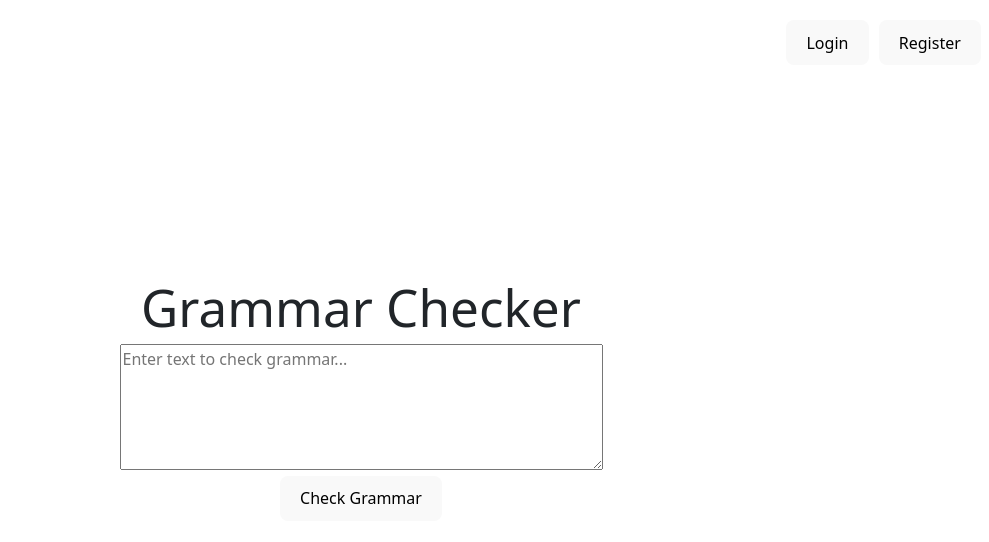
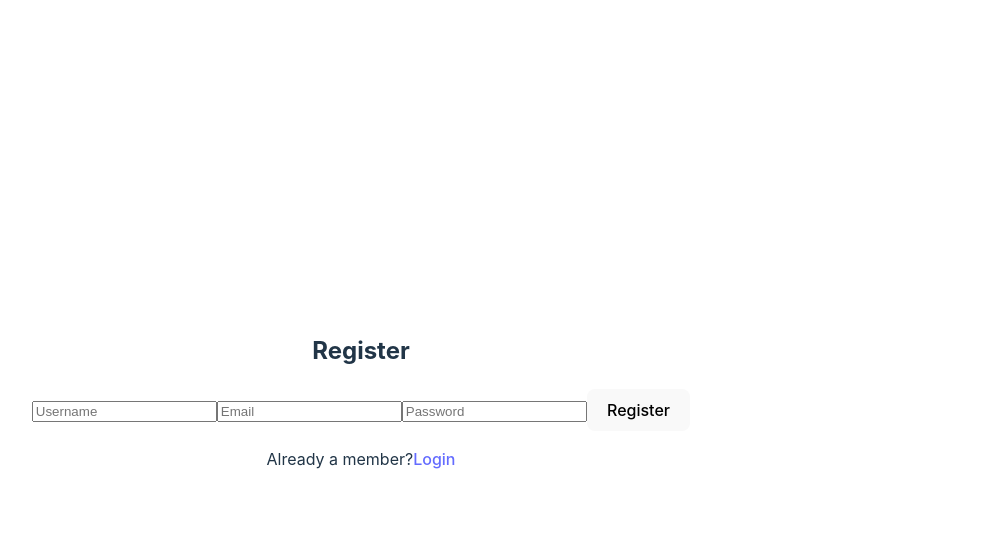
Before and after one commit to imred42/hunspell_live, a React (Vite) app in the folder correction_tool_frontend/: page /register in a window 1280 px wide. Shown: the top 542 px of the page, without its empty margins (279-1268 px from the left). Built offline with nearby package versions, Linux system fonts and the light colour scheme; no server answers.

Commit message:
setup front pages

```diff
--- a/correction_tool_frontend/package.json
+++ b/correction_tool_frontend/package.json
@@ -14,7 +14,9 @@
     "bootstrap": "^5.3.3",
     "react": "^18.3.1",
     "react-bootstrap": "^2.10.5",
-    "react-dom": "^18.3.1"
+    "react-dom": "^18.3.1",
+    "react-router-dom": "^6.26.2",
+    "react-toastify": "^10.0.5"
   },
   "devDependencies": {
     "@eslint/js": "^9.11.1",
--- a/correction_tool_frontend/src/App.tsx
+++ b/correction_tool_frontend/src/App.tsx
@@ -1,55 +1,14 @@
-import React, { useState } from 'react';
-import axios from 'axios';
+import React from 'react';
+import { ToastContainer } from 'react-toastify';
+import 'react-toastify/dist/ReactToastify.css';
+import { Outlet } from 'react-router-dom';
 import './App.css';
-import Login from './components/Login';
-import Register from './components/Register';
 
 function App() {
-  const [text, setText] = useState('');
-  const [result, setResult] = useState<null | {
-    is_correct: boolean;
-    original_text: string;
-    corrected_text: string;
-  }>(null);
-  const [showLogin, setShowLogin] = useState(false);
-  const [showRegister, setShowRegister] = useState(false);
-
-  const handleCheck = async () => {
-    try {
-      const response = await axios.post('http://localhost:8000/api/check-grammar/', { text });
-      setResult(response.data);
-      setText(response.data.corrected_text);
-    } catch (error) {
-      console.error('Error checking grammar:', error);
-    }
-  };
-
   return (
     <div className="App">
-      <div className="auth-buttons">
-        <button onClick={() => setShowLogin(true)}>Login</button>
-        <button onClick={() => setShowRegister(true)}>Register</button>
-      </div>
-      <h1>Grammar Checker</h1>
-      <textarea
-        value={text}
-        onChange={(e) => setText(e.target.value)}
-        placeholder="Enter text to check grammar..."
-        rows={5}
-        cols={50}
-      />
-      <br />
-      <button onClick={handleCheck}>Check Grammar</button>
-      {result && (
-        <div className="result">
-          <h2>Result:</h2>
-          <p>Is Correct: {result.is_correct ? 'Yes' : 'No'}</p>
-          <p>Original Text: {result.original_text}</p>
-          <p>Corrected Text: {result.corrected_text}</p>
-        </div>
-      )}
-      {showLogin && <Login onClose={() => setShowLogin(false)} />}
-      {showRegister && <Register onClose={() => setShowRegister(false)} />}
+      <Outlet />
+      <ToastContainer position="top-center" />
     </div>
   );
 }
--- /dev/null
+++ b/correction_tool_frontend/src/components/Dashboard.tsx
@@ -0,0 +1,71 @@
+import React, { useState } from 'react';
+import axios from 'axios';
+import { useNavigate } from 'react-router-dom';
+import { API_BASE_URL } from '../utils/config';
+
+function Dashboard() {
+  const [text, setText] = useState('');
+  const [result, setResult] = useState<null | {
+    is_correct: boolean;
+    original_text: string;
+    corrected_text: string;
+  }>(null);
+  const [showCorrectedField, setShowCorrectedField] = useState(false);
+  const navigate = useNavigate();
+
+  const handleCheck = async () => {
+    try {
+      const response = await axios.post(`${API_BASE_URL}/api/check-grammar/`, { text });
+      setResult(response.data);
+      setShowCorrectedField(true);
+    } catch (error) {
+      console.error('Error checking grammar:', error);
+    }
+  };
+
+  const handleCorrectedTextChange = (e: React.ChangeEvent<HTMLTextAreaElement>) => {
+    if (result) {
+      setResult({ ...result, corrected_text: e.target.value });
+    }
+  };
+
+  return (
+    <div className="Dashboard">
+      <div className="header">
+        <h1>Grammar Checker</h1>
+        <button className="login-button" onClick={() => navigate('/login')}>Login</button>
+      </div>
+      <div className="content">
+        <textarea
+          value={text}
+          onChange={(e) => setText(e.target.value)}
+          placeholder="Enter text to check grammar..."
+          rows={5}
+          cols={50}
+        />
+        <br />
+        <button onClick={handleCheck}>Check Grammar</button>
+        {showCorrectedField && result && (
+          <div className="corrected-field">
+            <h2>Corrected Text:</h2>
+            <textarea
+              value={result.corrected_text}
+              onChange={handleCorrectedTextChange}
+              rows={5}
+              cols={50}
+            />
+          </div>
+        )}
+        {result && (
+          <div className="result">
+            <h2>Result:</h2>
+            <p>Is Correct: {result.is_correct ? 'Yes' : 'No'}</p>
+            <p>Original Text: {result.original_text}</p>
+          </div>
+        )}
+      </div>
+    </div>
+  );
+}
+
+export default Dashboard;
--- /dev/null
+++ b/correction_tool_frontend/src/components/ErrorPage.tsx
@@ -0,0 +1,19 @@
+import React from 'react';
+import { useRouteError } from 'react-router-dom';
+
+function ErrorPage() {
+  const error = useRouteError();
+  console.error(error);
+
+  return (
+    <div id="error-page">
+      <h1>Oops!</h1>
+      <p>Sorry, an unexpected error has occurred.</p>
+      <p>
+        <i>{error.statusText || error.message}</i>
+      </p>
+    </div>
+  );
+}
+
+export default ErrorPage;
--- a/correction_tool_frontend/src/components/Login.tsx
+++ b/correction_tool_frontend/src/components/Login.tsx
@@ -1,29 +1,29 @@
 import React, { useState } from 'react';
 import axios from 'axios';
+import { useNavigate, Link } from 'react-router-dom';
+import { toast } from 'react-toastify';
+import { API_BASE_URL } from '../utils/config';
 
-interface LoginProps {
-  onClose: () => void;
-}
-
-const Login: React.FC<LoginProps> = ({ onClose }) => {
+const Login: React.FC = () => {
   const [username, setUsername] = useState('');
   const [password, setPassword] = useState('');
+  const navigate = useNavigate();
 
   const handleLogin = async (e: React.FormEvent) => {
     e.preventDefault();
     try {
-      const response = await axios.post('http://localhost:8000/auth/login/', { username, password });
+      const response = await axios.post(`${API_BASE_URL}/auth/login/`, { username, password });
       console.log('Login successful', response.data);
-      // Handle successful login (e.g., store token, update app state)
-      onClose();
+      toast.success('Login successful');
+      navigate('/');
     } catch (error) {
       console.error('Login failed', error);
+      toast.error('Login failed');
     }
   };
 
   return (
-    <div className="modal">
-      <div className="modal-content">
+    <div className="auth-form">
       <h2>Login</h2>
       <form onSubmit={handleLogin}>
         <input
@@ -40,8 +40,10 @@ const Login: React.FC<LoginProps> = ({ onClose }) => {
         />
         <button type="submit">Login</button>
       </form>
-        <button onClick={onClose}>Close</button>
-      </div>
+      <p>
+        Not a member yet?
+        <Link to="/register">Register</Link>
+      </p>
     </div>
   );
 };
--- a/correction_tool_frontend/src/components/Register.tsx
+++ b/correction_tool_frontend/src/components/Register.tsx
@@ -1,78 +1,60 @@
 import React, { useState } from 'react';
 import axios from 'axios';
-import { Container, Row, Col, Form, Button, Alert } from 'react-bootstrap';
-import 'bootstrap/dist/css/bootstrap.min.css';
+import { useNavigate, Link } from 'react-router-dom';
+import { toast } from 'react-toastify';
+import { API_BASE_URL } from '../utils/config';
 
 const Register: React.FC = () => {
   const [username, setUsername] = useState('');
   const [password, setPassword] = useState('');
   const [email, setEmail] = useState('');
-  const [error, setError] = useState('');
-  const [success, setSuccess] = useState('');
+  const navigate = useNavigate();
 
   const handleRegister = async (e: React.FormEvent) => {
     e.preventDefault();
     try {
-      const response = await axios.post('http://localhost:8000/auth/register/', { username, password, email });
+      const response = await axios.post(`${API_BASE_URL}/auth/register/`, { username, password, email });
       console.log('Registration successful', response.data);
-      setSuccess('Registration successful! You can now log in.');
-      setError('');
-      // Clear form fields
-      setUsername('');
-      setPassword('');
-      setEmail('');
+      toast.success('Registration successful! You can now log in.');
+      navigate('/login');
     } catch (error) {
       console.error('Registration failed', error);
-      setError('Registration failed. Please try again.');
-      setSuccess('');
+      toast.error('Registration failed. Please try again.');
     }
   };
 
   return (
-    <Container className="mt-5">
-      <Row className="justify-content-center">
-        <Col md={6}>
-          <h2 className="text-center mb-4">Register</h2>
-          {error && <Alert variant="danger">{error}</Alert>}
-          {success && <Alert variant="success">{success}</Alert>}
-          <Form onSubmit={handleRegister}>
-            <Form.Group className="mb-3" controlId="formUsername">
-              <Form.Label>Username</Form.Label>
-              <Form.Control
+    <div className="auth-form">
+      <h2>Register</h2>
+      <form onSubmit={handleRegister}>
+        <input
           type="text"
-                placeholder="Enter username"
+          placeholder="Username"
           value={username}
           onChange={(e) => setUsername(e.target.value)}
           required
         />
-            </Form.Group>
-            <Form.Group className="mb-3" controlId="formEmail">
-              <Form.Label>Email address</Form.Label>
-              <Form.Control
+        <input
           type="email"
-                placeholder="Enter email"
+          placeholder="Email"
           value={email}
           onChange={(e) => setEmail(e.target.value)}
           required
         />
-            </Form.Group>
-            <Form.Group className="mb-3" controlId="formPassword">
-              <Form.Label>Password</Form.Label>
-              <Form.Control
+        <input
           type="password"
           placeholder="Password"
           value={password}
           onChange={(e) => setPassword(e.target.value)}
           required
         />
-            </Form.Group>
-            <Button variant="primary" type="submit" className="w-100">
-              Register
-            </Button>
-          </Form>
-        </Col>
-      </Row>
-    </Container>
+        <button type="submit">Register</button>
+      </form>
+      <p>
+        Already a member?
+        <Link to="/login">Login</Link>
+      </p>
+    </div>
   );
 };
 
--- a/correction_tool_frontend/src/main.tsx
+++ b/correction_tool_frontend/src/main.tsx
@@ -1,10 +1,10 @@
-import { StrictMode } from 'react'
-import { createRoot } from 'react-dom/client'
-import App from './App.tsx'
+import React from 'react'
+import ReactDOM from 'react-dom/client'
+import AppRouter from './router'
 import './index.css'
 
-createRoot(document.getElementById('root')!).render(
-  <StrictMode>
-    <App />
-  </StrictMode>,
+ReactDOM.createRoot(document.getElementById('root')!).render(
+  <React.StrictMode>
+    <AppRouter />
+  </React.StrictMode>,
 )
--- /dev/null
+++ b/correction_tool_frontend/src/router.tsx
@@ -0,0 +1,35 @@
+import React from 'react';
+import { createBrowserRouter, RouterProvider } from 'react-router-dom';
+import App from './App';
+import Login from './components/Login';
+import Register from './components/Register';
+import Dashboard from './components/Dashboard';
+import ErrorPage from './components/ErrorPage';
+
+const router = createBrowserRouter([
+  {
+    path: '/',
+    element: <App />,
+    errorElement: <ErrorPage />,
+    children: [
+      {
+        index: true,
+        element: <Dashboard />,
+      },
+      {
+        path: 'login',
+        element: <Login />,
+      },
+      {
+        path: 'register',
+        element: <Register />,
+      },
+    ],
+  },
+]);
+
+const AppRouter = () => {
+  return <RouterProvider router={router} />;
+};
+
+export default AppRouter;
--- /dev/null
+++ b/correction_tool_frontend/src/utils/config.js
@@ -0,0 +1,8 @@
+const getApiBaseUrl = () => {
+    if (import.meta.env.PROD) {
+        return import.meta.env.VITE_BASE_URL_PROD || 'https://your-production-api.com';
+    }
+    return import.meta.env.VITE_BASE_URL_DEV || 'http://localhost:8000';
+};
+
+export const API_BASE_URL = getApiBaseUrl();
```
Also changed, not shown: 1 other file (tests, documents, lock files or other folders). Lines whose indentation alone changed are shown as unchanged.
